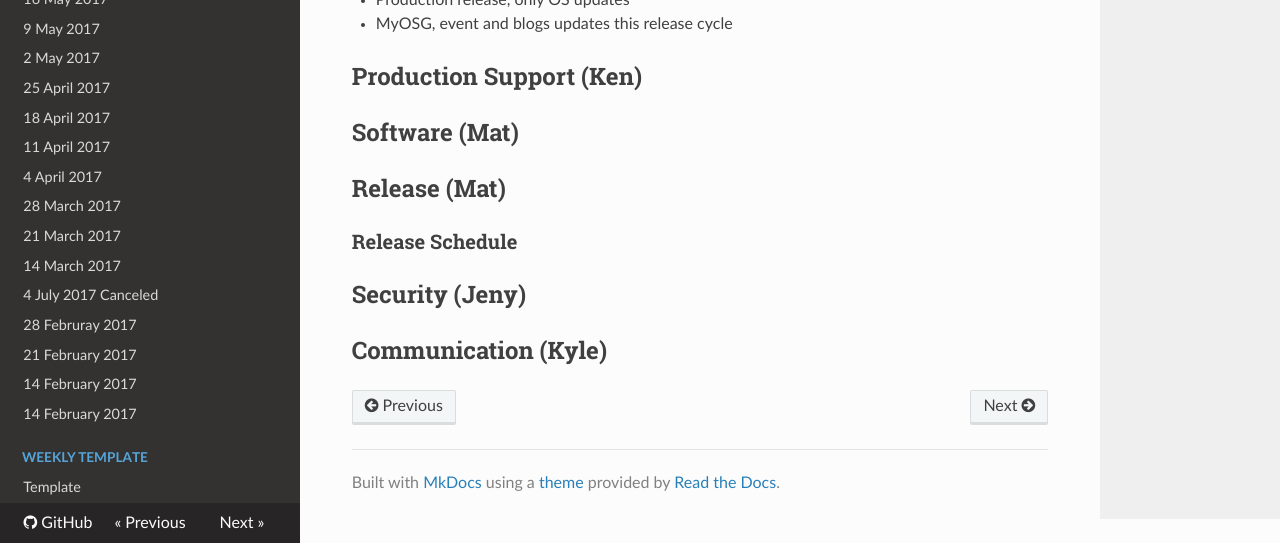
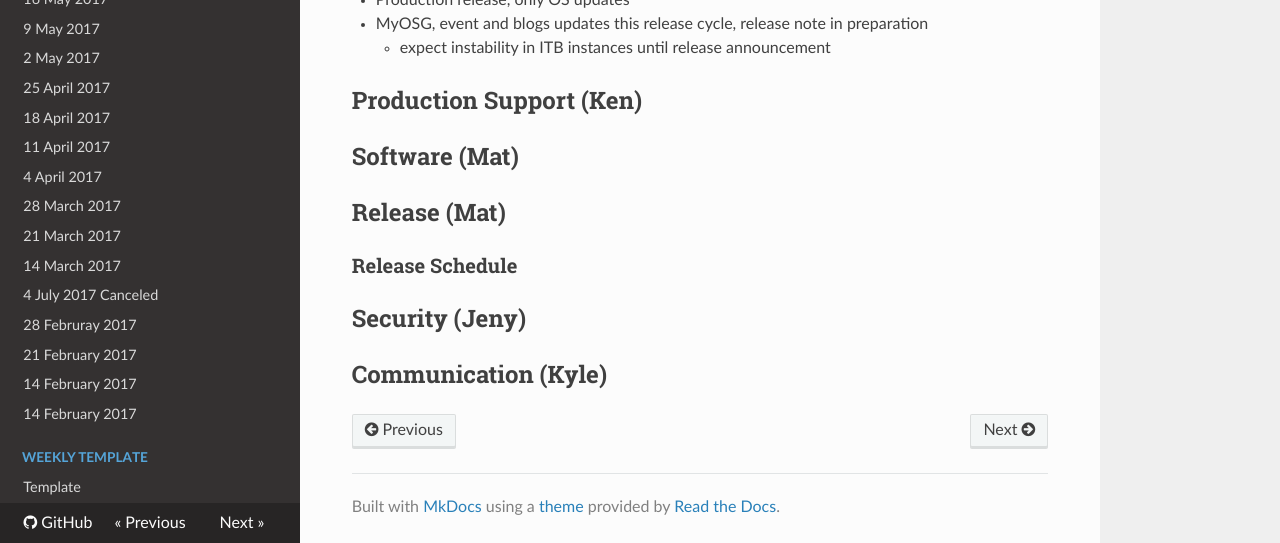
Before and after one commit to zsshah/production, an MkDocs documentation site: the page built from docs/WeeklyMinutes/01August2017.md, in a window 1280 px wide and 900 px high, scrolled down 974 px, cut to the strip 357-900 px from the top of the window. Built offline with MkDocs 1.6.1, drawn with Linux system fonts in a browser that asks for light colours; nearby versions of some CDN libraries; old or Windows-style settings are respelled for this version of MkDocs.

Commit message:
Update 01August2017.md

```diff
--- a/docs/WeeklyMinutes/01August2017.md
+++ b/docs/WeeklyMinutes/01August2017.md
@@ -26,7 +26,8 @@
    * [PerfSonar](http://maddash.aglt2.org/maddash-webui/index.cgi?dashboard=OSG\%20Grid\%20Operations\%20Center\%20Test\%20Mesh\%20Config)
    * <img src="http://steige.grid.iu.edu/steige/31Jul2017.osg-flock.png" width='630' height='390'  /><br>
    * Production release, only OS updates
-   * MyOSG, event and blogs updates this release cycle
+   * MyOSG, event and blogs updates this release cycle, release note in preparation
+      * expect instability in ITB instances until release announcement
 
 ## Production Support (Ken)
 
```
